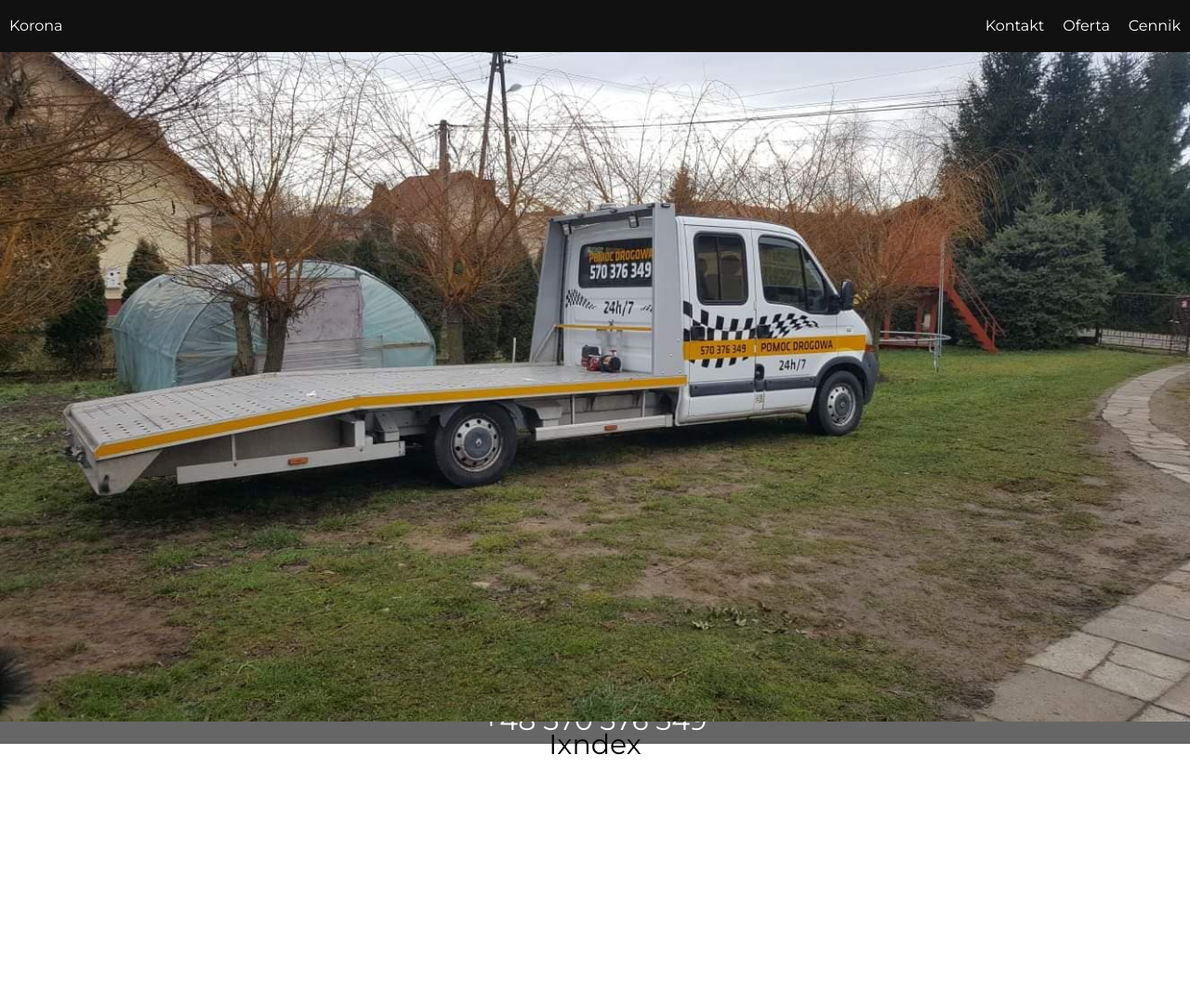
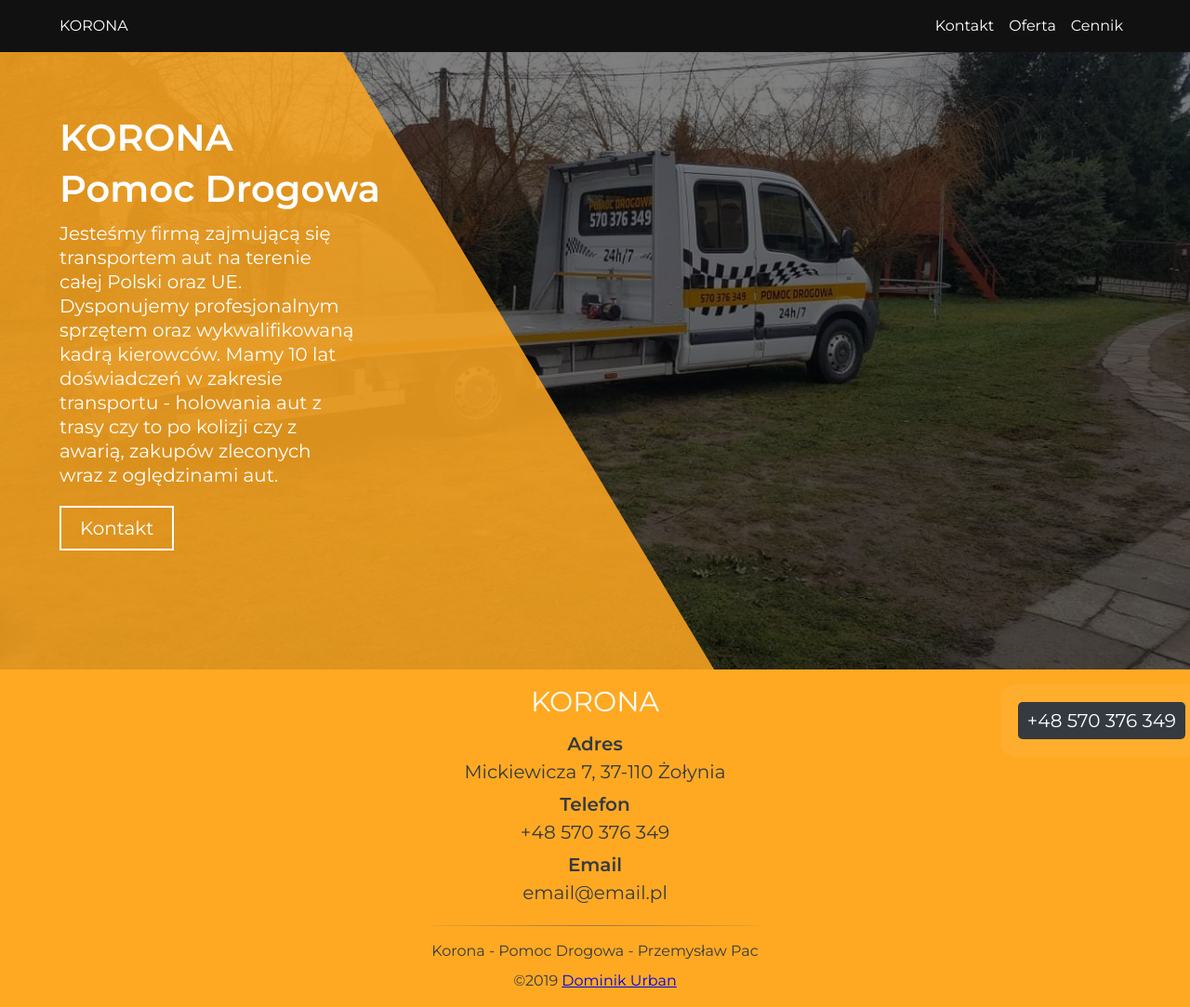
Before and after one commit to ashylen/korona, a Gatsby site: page / in a window 1280 px wide. Shown: the whole page at 93% size. Before the commit the page ends 826 px from the top, so only its background shows below. Built offline with nearby package versions, Linux system fonts and the light colour scheme; Gatsby itself is replaced by a stand-in of ours.

Commit message:
Added new styles for homepage

```diff
--- a/src/components/Footer/Footer.js
+++ b/src/components/Footer/Footer.js
@@ -1,97 +1,116 @@
 import React from 'react';
 
 // Modules
-// import { Link } from 'react-router-dom';
-import PropTypes from 'prop-types';
+import styled from 'styled-components';
+import { Link } from 'gatsby';
 
-// Components
-// import Button from '../../simple/Button/Button';
+// Utils
+import { phoneNumber, email } from 'utils/constants';
 
-const Footer = ({ siteTitle }) => {
+const StyledFooter = styled.footer`
+  background-color: #ffa922;
+  color: #343a40;
+`;
 
+// @TODO Make single component for logo
+const StyledGatsbyLink = styled(props => <Link {...props} />)`
+  display: flex;
+  padding: 20px 0;
+  font-size: 3rem;
+  text-decoration: none;
+  color: #fff;
+`;
+
+const StyledWrapper = styled.div`
+  max-width: 1440px;
+  width: 90%;
+  margin: auto;
+  display: flex;
+  flex-flow: column;
+  align-items: center;
+`;
+
+const StyledCopy = styled.div`
+  padding: 20px 0;
+  display: flex;
+  flex-flow: column;
+  align-items: center;
+  position: relative;
+  margin-top: 10px;
+
+  &:before {
+    content: '';
+    position: absolute;
+    top: 0;
+    left: 0;
+    width: 100%;
+    display: block;
+    height: 1px;
+    background: linear-gradient(
+      to right,
+      rgba(86, 86, 120, 0.1) 0,
+      rgba(86, 86, 120, 0.6) 50%,
+      rgba(86, 86, 120, 0.1) 100%
+    );
+  }
+`;
+
+const StyledContent = styled.div`
+  display: flex;
+  flex-flow: column;
+  align-items: center;
+  font-size: 2rem;
+  margin-bottom: 5px;
+`;
+
+const StyledItemHeading = styled.div`
+  font-weight: 600;
+`;
+
+const StyledItem = styled.div`
+  padding: 10px 0;
+`;
+
+const StyledLink = styled.a`
+  text-decoration: none;
+  color: inherit;
+  text-align: center;
+  padding: 10px;
+  font-size: 2rem;
+`;
+
+const Footer = () => {
   return (
-    <footer id="footer" >
-      {/* <div className={styles.generalInfo}>
-        <section className={styles.section}>
-          Witryna stworzona przez:
-          <h3 className={styles.heading}>Polskie Towarzystwo Informatyków i Grafików</h3>
-          <div>
-            <a
-              className={styles.moreInfo}
-              href="https://ptig.pl"
-              rel="noopener noreferrer"
-              target="_blank"
-            >
-              Dowiedz się więcej
-            </a>
-          </div>
-        </section>
-        <section className={styles.section}>
-          <h3 className={styles.heading}>Kontakt</h3>
-          <div>
-            <p>Telefon</p>
-            <p>
-              <a href="tel:+48730369902">+48 730 369 902</a>
-            </p>
-            <p>Email</p>
-            <p>
-              <a href="mailto:ptigbiuro@gmail.com">ptigbiuro@gmail.com</a>
-            </p>
-          </div>
-          <ul className={styles.brands}>
-            <li className={styles.brand}>
-              <a href="https://www.facebook.com/ptigpl/" rel="noopener noreferrer" target="_blank">
-                <img src={facebook} alt="PtigFacebook" />
-              </a>
-            </li>
-            <li className={styles.brand}>
-              <a
-                href="https://www.youtube.com/channel/UC2NDhkD7CAMXYtFSeTr5BVg"
-                rel="noopener noreferrer"
-                target="_blank"
-              >
-                <img src={yt} alt="PtigFacebook" />
-              </a>
-            </li>
-            <li className={styles.brand}>
-              <a href="https://g.page/ptigbc/review" rel="noopener noreferrer" target="_blank">
-                <img src={google} alt="PtigGoogle" />
-              </a>
-            </li>
-            <li className={styles.brand}>
-              <a href="http://gaming.ptig.pl" rel="noopener noreferrer" target="_blank">
-                <img src={gamepad} alt="PtigGaming" />
-              </a>
-            </li>
-          </ul>
-        </section>
-      </div>
-      <div className={styles.copy}>
-        <span>&copy; 2019 Polskie Towarzystwo Informatyków i Grafików</span>
-        <p className={styles.logo}>
-          <a href="https://ptig.pl" target="_blank" rel="noopener noreferrer">
-            <img src={logoPtig} alt="PTIG-LOGO" />
-          </a>
-        </p>
-      </div>
-      <div className={styles.loginButton}>
-        <Link to={routes.login}>Admin</Link>
-      </div>
-      {!!user && user.role && (user.role.name === 'Administrator' || user.role.name === 'Authenticated') && (
-        <div className={styles.logoutButton}>
-          <Button onClick={() => handleLogout()}>Wyloguj</Button>
+    <StyledFooter>
+      <StyledWrapper>
+        <StyledGatsbyLink to="/">KORONA</StyledGatsbyLink>
+        <div>
+          <StyledContent>
+            <StyledItemHeading>Adres</StyledItemHeading>
+            <StyledItem>Mickiewicza 7, 37-110 Żołynia</StyledItem>
+          </StyledContent>
+          <StyledContent>
+            <StyledItemHeading>Telefon</StyledItemHeading>
+            <StyledLink href={`tel:${phoneNumber}`}>
+              +48 {phoneNumber}
+            </StyledLink>
+          </StyledContent>
+          <StyledContent>
+            <StyledItemHeading>Email</StyledItemHeading>
+            <StyledLink href={`mailto:${email}`}>
+              {email}
+            </StyledLink>
+          </StyledContent>
         </div>
-      )} */}
-    </footer>
+
+        <StyledCopy>
+          <div>Korona - Pomoc Drogowa - Przemysław Pac</div>
+          <br/>
+          <div>©{new Date().getFullYear()} <a href="https://github.com/ashylen" target="_blank" rel="noopener noreferrer">Dominik Urban</a></div>
+        </StyledCopy>
+      </StyledWrapper>
+    </StyledFooter>
   );
 };
 
-Footer.propTypes = {
-  siteTitle: PropTypes.string,
-};
-
-Footer.defaultProps = {
-  siteTitle: ``,
-};
-
 export default Footer;
--- a/src/components/Header/Header.js
+++ b/src/components/Header/Header.js
@@ -1,38 +1,59 @@
 import React from 'react';
 
+// Modules
 import PropTypes from 'prop-types';
-import styled from 'styled-components';
+import styled, { keyframes } from 'styled-components';
 
+// Components
 import Nav from '../Nav/Nav';
+
+const pulse = keyframes`
+  0% {
+    box-shadow: 0 0 0 0 rgba(255,255,255,0.85);
+  }
+  70% {
+    box-shadow: 0 0 0 20px rgba(0,0,0, 0);
+  }
+  100% {
+    box-shadow: 0 0 0 0 rgba(0,0,0, 0);
+  }
+`;
 
 const StyledLink = styled.a`
   position: fixed;
-  bottom: 0;
-  left: 0;
-  right: 0;
+  bottom: 5px;
+  right: 5px;
   text-decoration: none;
   color: #fff;
-  text-align:center;
+  text-align: center;
   padding: 10px;
-  font-size: 30px;
-  background-color: rgba(0, 0, 0, 0.6);
+  font-size: 2rem;
+  background-color: #343a40;
+  border-radius: 5px;
+  box-shadow: 0 0 0 0 rgba(174,178,178,.8);
+  animation: ${pulse} 2s infinite;
 `;
 
-const Header = ({ isHomePage, siteTitle }) => {
+const StyledHeader = styled.header`
+  background-color: #111;
+`;
+
+const Header = ({ isHomePage }) => {
   return (
-    <header>
-      <Nav />
+    <StyledHeader>
+      <Nav isHomePage={isHomePage}/>
       <StyledLink href="tel:+48570 376 349">+48 570 376 349</StyledLink>
-    </header>
+    </StyledHeader>
   );
 };
 
 Header.propTypes = {
-  siteTitle: PropTypes.string,
+  isHomePage: PropTypes.bool,
+  // siteTitle: PropTypes.string,
 };
 
 Header.defaultProps = {
-  siteTitle: ``,
+  isHomePage: false,
 };
 
 export default Header;
--- a/src/components/Nav/Nav.js
+++ b/src/components/Nav/Nav.js
@@ -8,24 +8,38 @@ import PropTypes from 'prop-types';
 import { Link } from 'gatsby';
 
 const StyledWrapper = styled.nav`
-  background-color: #111;
+  background-color: ${({ isHomePage }) =>
+    isHomePage ? 'rgba(0,0,0,0.5)' : '#111'};
   position: fixed;
   top: 0;
   left: 0;
   right: 0;
+
+  z-index: 100;
+`;
+
+const StyledInner = styled.div`
+  max-width: 1440px;
+  width: 90%;
+  margin: auto;
+
   display: flex;
   justify-content: space-between;
 `;
 
 const StyledLink = styled(props => <Link {...props} />)`
   display: flex;
-  padding: 20px 10px;
+  padding: 20px 8px;
   text-decoration: none;
   color: #fff;
 `;
 
 const StyledLogo = styled.div`
   display: flex;
+
+  a {
+    padding: 20px 0;
+  }
 `;
 
 const StyledPages = styled.div`
@@ -36,73 +50,27 @@ const StyledPages = styled.div`
 
 const Nav = ({ isHomePage }) => {
   return (
-    <StyledWrapper>
+    <StyledWrapper isHomePage={isHomePage}>
+      <StyledInner>
         <StyledLogo>
-        <StyledLink to="/">Korona</StyledLink>
+          <StyledLink to="/">KORONA</StyledLink>
         </StyledLogo>
         <StyledPages>
           <StyledLink to="/kontakt/">Kontakt</StyledLink>
           <StyledLink to="/oferta/">Oferta</StyledLink>
           <StyledLink to="/cennik/">Cennik</StyledLink>
         </StyledPages>
-      {/*
-      <nav className={styles.nav}>
-        <button
-          className={styles.burgerButton}
-          type="button"
-          onClick={() => setIsMenuOpen(!isMenuOpen)}
-        >
-          <svg
-            className={cx(styles.ham, styles.hamRotate, styles.ham4, {
-              [styles.active]: isMenuOpen,
-            })}
-            viewBox="0 0 100 100"
-            width="60"
-          >
-            <path
-              className={cx(styles.line, styles.top, {
-                [styles.active]: isMenuOpen,
-              })}
-              d="m 70,33 h -40 c 0,0 -8.5,-0.149796 -8.5,8.5 0,8.649796 8.5,8.5 8.5,8.5 h 20 v -20"
-            />
-            <path className={cx(styles.line, styles.middle)} d="m 70,50 h -40" />
-            <path
-              className={cx(styles.line, styles.bottom, {
-                [styles.active]: isMenuOpen,
-              })}
-              d="m 30,67 h 40 c 0,0 8.5,0.149796 8.5,-8.5 0,-8.649796 -8.5,-8.5 -8.5,-8.5 h -20 v 20"
-            />
-          </svg>
-        </button>
-        {isMenuOpen && (
-          <div className={styles.overlay}>
-            <div className={styles.item}>
-              <Link to={routes.home}>Strona główna</Link>
-            </div>
-            <div className={styles.item}>
-              <Link to={routes.articles}>Artykuły</Link>
-            </div>
-            <div className={styles.item}>
-              <Link to={routes.trips}>Wyjazdy</Link>
-            </div>
-            <div className={styles.item}>
-              <Link to={routes.dictionary}>Słownik</Link>
-            </div>
-          </div>
-        )}
-      </nav> */}
+      </StyledInner>
     </StyledWrapper>
   );
 };
 
 Nav.propTypes = {
-  siteTitle: PropTypes.string,
   isHomePage: PropTypes.bool,
 };
 
 Nav.defaultProps = {
   isHomePage: false,
-  siteTitle: ``,
 };
 
 export default Nav;
--- a/src/components/simple/Image/Image.js
+++ b/src/components/simple/Image/Image.js
@@ -22,7 +22,7 @@ const Image = () => {
         relativePath: { eq: "Korona-Pomoc-Drogowa-Auto-Laweta-Zolynia.jpg" }
       ) {
         childImageSharp {
-          fluid(maxWidth: 800) {
+          fluid(maxWidth: 1920) {
             ...GatsbyImageSharpFluid
           }
         }
--- a/src/pages/index.js
+++ b/src/pages/index.js
@@ -1,7 +1,7 @@
 import React from 'react';
 
 // Modules
-import styled from 'styled-components';
+import styled, { keyframes } from 'styled-components';
 
 // Utils
 import HomeImage from 'components/simple/Image/Image';
@@ -9,13 +9,139 @@ import HomeImage from 'components/simple/Image/Image';
 // Components
 import HomeTemplate from 'templates/HomeTemplate';
 import SEO from 'components/seo';
-import SectionTitle from 'components/SectionTitle/SectionTitle';
+
+const slideIn = keyframes`
+  0% {
+    transform: translateX(-100%) rotate(-31deg);
+  }
+
+  100% {
+    transform: translateX(0) rotate(-31deg);
+  }
+`;
+
+const fadeIn = keyframes`
+  0% {
+    opacity: 0;
+  }
+
+  100% {
+    opacity: 1;
+  }
+`;
+
+const StyledTopWrapper = styled.div`
+  position: relative;
+  overflow: hidden;
+  background: rgba(255,169,34,0.85);
+`;
+
+const StyledSectionWrapper = styled.div`
+  max-width: 1440px;
+  top: 50%;
+  left: 50%;
+  transform: translate(-50%, -50%);
+  width: 90%;
+  margin: auto;
+  position: absolute;
+  z-index: 2;
+  animation: ${fadeIn} 0.4s 0.6s both;
+  color: #fff;
+
+  @media (max-width: 992px) {
+    position: static;
+    top: 0;
+    left: 0;
+    transform: translate(0);
+    padding: 20px 0;
+  }
+`;
+
+const StyledSkew = styled.div`
+  position: absolute;
+  bottom: 0;
+  left: 0;
+
+  background: rgba(255, 169, 34, 0.85);
+  transform-origin: 100% 100%;
+  transform: rotate(-31deg);
+  height: 200%;
+  right: 40%;
+  z-index: 1;
+
+  animation: ${slideIn} 1s;
+
+  @media (max-width: 992px) {
+   display:none;
+  }
+`;
+
+const StyledH1 = styled.h1`
+  font-weight: 600;
+  font-size: 4rem;
+  margin-bottom: 15px;
+`;
+
+const StyledDesc = styled.p`
+  font-size: 2rem;
+  max-width: 320px;
+  line-height: 1.3;
+
+  @media (max-width: 992px) {
+    max-width: unset;
+  }
+`;
+
+const StyledButton = styled.button`
+  background-color: transparent;
+  border: 2px solid #fff;
+  padding: 10px 20px;
+  font-family: inherit;
+  color: inherit;
+  font-size: 2rem;
+  margin: 20px 0 0;
+  cursor: pointer;
+`;
+
+const StyledHomeImage = styled.div`
+
+  @media (max-width: 992px) {
+    max-height: 200px;
+    overflow:hidden;
+  }
+
+  & > div:after {
+    content: '';
+    position: absolute;
+    top: 0%;
+    left: 0%;
+    right: 0;
+    bottom: 0;
+    background-color: rgba(0, 0, 0, 0.5);
+  }
+`;
 
 const IndexPage = () => (
   <HomeTemplate>
-    <HomeImage />
     <SEO title="Home" />
-    <SectionTitle>Ixndex</SectionTitle>
+    <StyledTopWrapper>
+      <StyledSkew />
+      <StyledHomeImage>
+        <HomeImage />
+      </StyledHomeImage>
+      <StyledSectionWrapper>
+        <StyledH1>KORONA</StyledH1>
+        <StyledH1>Pomoc Drogowa</StyledH1>
+        <StyledDesc>
+          Jesteśmy firmą zajmującą się transportem aut na terenie całej Polski
+          oraz UE. Dysponujemy profesjonalnym sprzętem oraz wykwalifikowaną
+          kadrą kierowców. Mamy 10 lat doświadczeń w zakresie transportu -
+          holowania aut z trasy czy to po kolizji czy z awarią, zakupów
+          zleconych wraz z oględzinami aut.
+        </StyledDesc>
+        <StyledButton>Kontakt</StyledButton>
+      </StyledSectionWrapper>
+    </StyledTopWrapper>
   </HomeTemplate>
 );
 
--- a/src/templates/HomeTemplate.js
+++ b/src/templates/HomeTemplate.js
@@ -13,7 +13,7 @@ import Footer from 'components/Footer/Footer';
 import SEO from 'components/seo';
 
 const StyledWrapper = styled.div`
-  margin-top: 56px;
+  /* margin-top: 56px; */
 `;
 
 const GlobalStyle = createGlobalStyle`
--- a/src/utils/constants.js
+++ b/src/utils/constants.js
@@ -1,2 +1,2 @@
 export const phoneNumber = `570 376 349`;
-export const email = `570 376 349`;
+export const email = `email@email.pl`;
```
Also changed, not shown: src/components/Footer/Footer.module.scss (deleted, +0 -146 lines), src/templates/MainTemplate.js (+12 -1 lines), src/views/ContactView.js (added, +21 -0 lines). Lines whose indentation alone changed are shown as unchanged.
